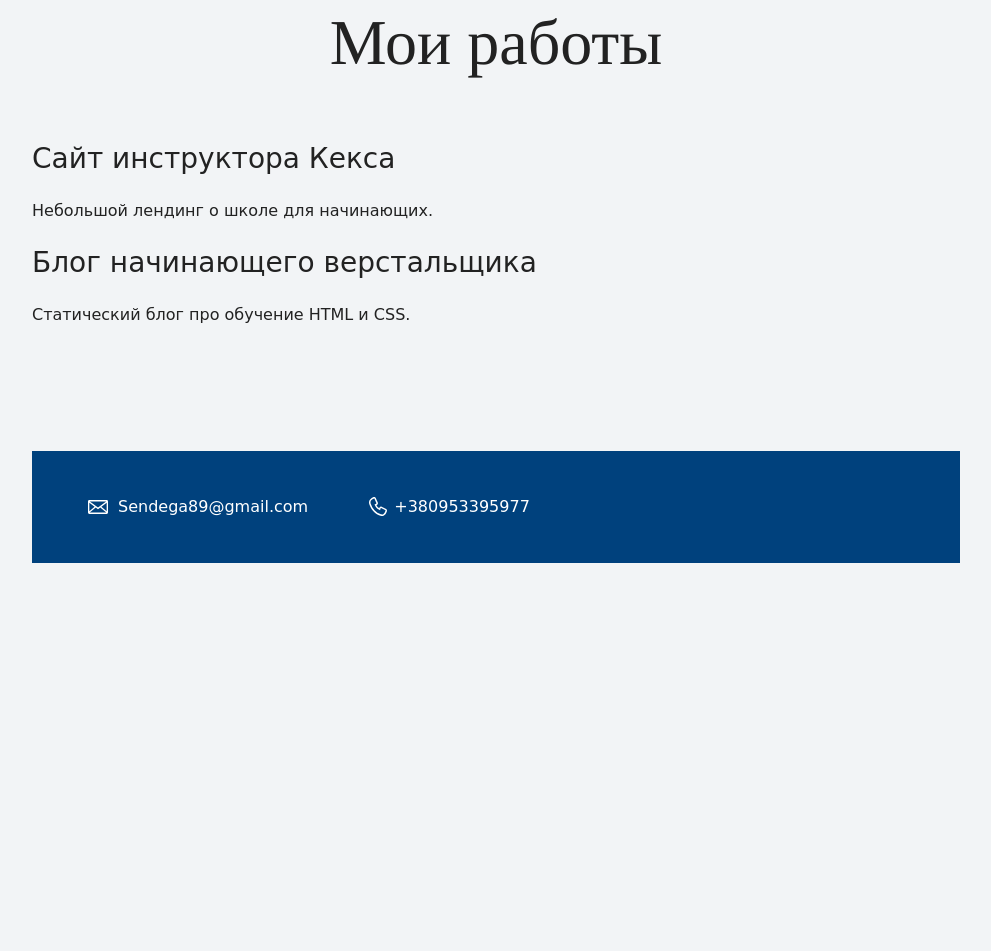
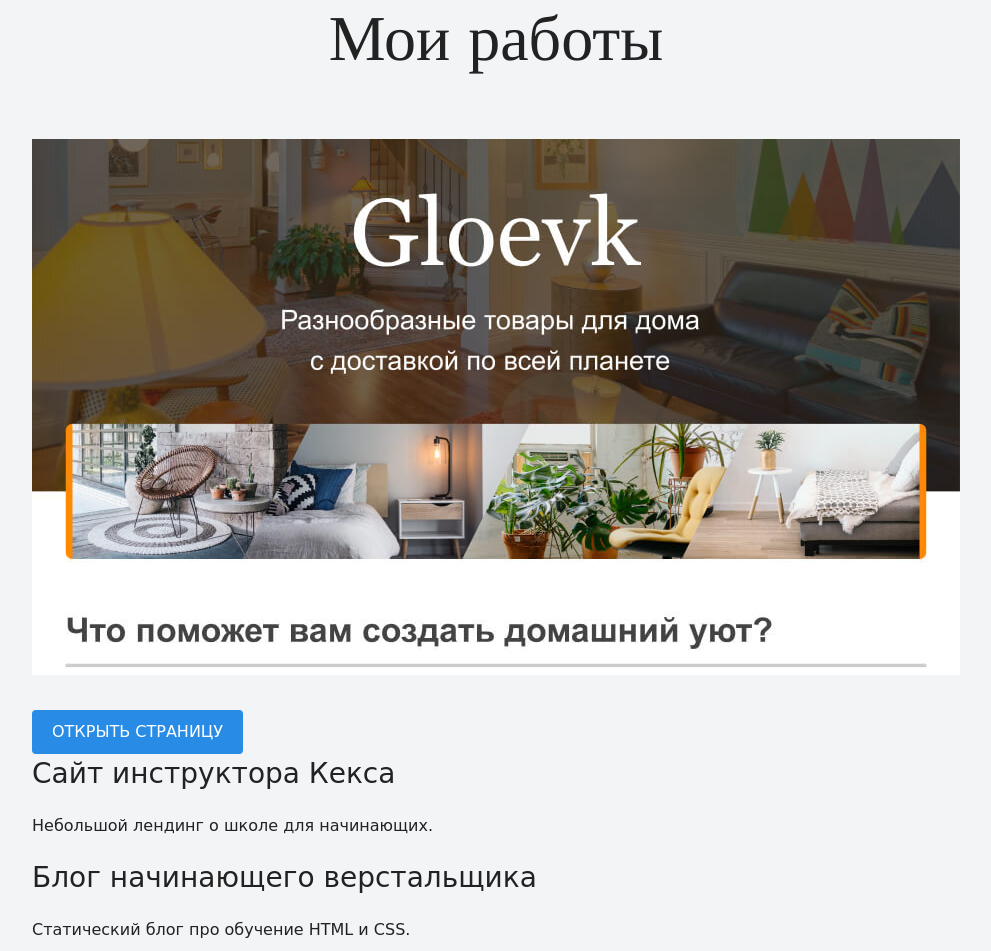
Before and after one commit to Sendega89/my-site, a plain HTML site: page index.html in a window 1280 px wide. Shown: the part 2068-3019 px from the top of the page, without its empty margins (144-1135 px from the left). Before the commit the page ends 2631 px from the top, so only its background shows below. Drawn offline with nearby package versions, Linux system fonts and the light colour scheme; a web font is replaced by a local one.

Commit message:
Add files via upload

```diff
--- a/index.html
+++ b/index.html
@@ -4,10 +4,10 @@
     <meta charset="UTF-8">
     <link rel="stylesheet" href="style.css">
     <title>Портфолио Junior верстальщика</title>
-    <link rel="preconnect" href="https://fonts.gstatic.com">
+    <!--link rel="preconnect" href="https://fonts.gstatic.com">
 <link href="https://fonts.googleapis.com/css2?family=Potta+One&display=swap" rel="stylesheet">
-  </head>
-<!-- <link href="https://fonts.googleapis.com/css?family=Montserrat:400,500,700|Old+Standard+TT&display=swap&subset=cyrillic" rel="stylesheet"> -->
+  </head> -->
+<link href="https://fonts.googleapis.com/css?family=Montserrat:400,500,700|Old+Standard+TT&display=swap&subset=cyrillic" rel="stylesheet">
 
   <body>
     <div class="container">
@@ -33,6 +33,10 @@
 
     <section class="portfolio">
       <h2 class="subheading">Мои работы</h2>
+      <figure class="project-image">
+  <img src="files/project.jpg" width="928" height="536" alt="Cайт магазина товаров для дома">
+</figure>
+<a class="button" href="source/project/index.html">Открыть страницу</a>
 
       <h3>Сайт инструктора Кекса</h3>
       <p>Небольшой лендинг о школе для начинающих.</p>
```
Also changed, not shown: 1 other file.
